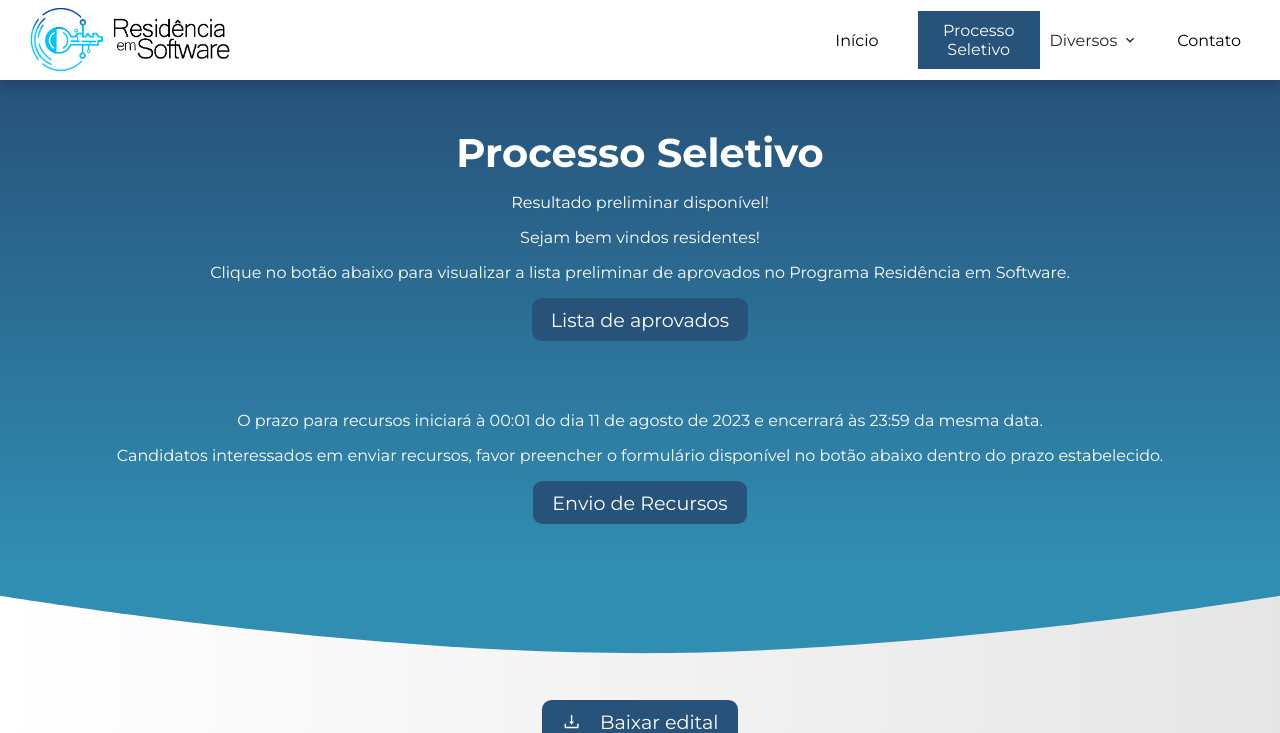
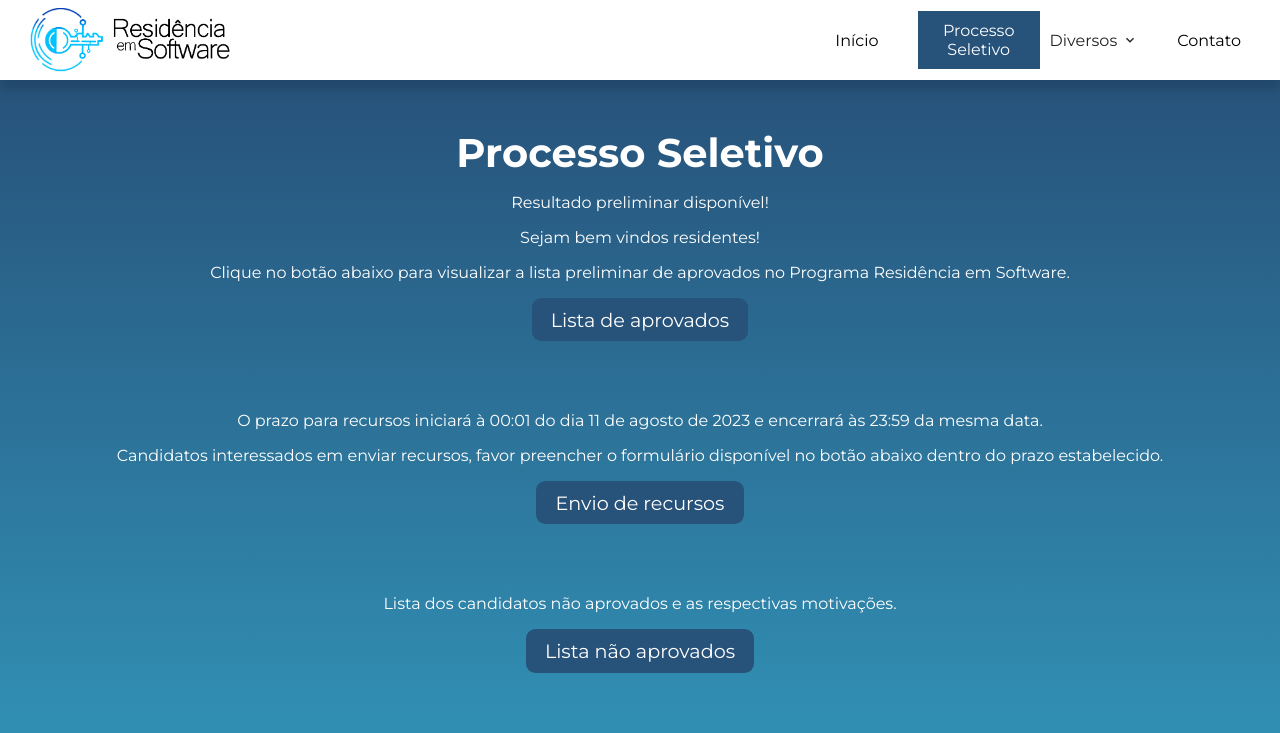
Before and after one commit to igorroc/residencia-next, a Next.js app: page /processo-seletivo in a window 1280 px wide. Shown: the top 733 px of the page. Built offline with nearby package versions, Linux system fonts and the light colour scheme.

Commit message:
feat: lista nao aprovados

```diff
--- a/next.config.js
+++ b/next.config.js
@@ -1,6 +1,6 @@
 /** @type {import('next').NextConfig} */
 
-const BUILD = false
+const BUILD = true
 
 const nextConfigBuild = {
 	output: "export",
--- a/src/app/processo-seletivo/page.tsx
+++ b/src/app/processo-seletivo/page.tsx
@@ -17,13 +17,10 @@ export default function ProcessoSeletivo() {
 						<p>Resultado preliminar disponível!</p>
 						<p>Sejam bem vindos residentes!</p>
 						<p>
-							Clique no botão abaixo para visualizar a lista preliminar de aprovados no Programa
-							Residência em Software.
+							Clique no botão abaixo para visualizar a lista preliminar de aprovados
+							no Programa Residência em Software.
 						</p>
-						<a
-							href="https://docs.google.com/forms/d/1FdkaIa7vz7kkymLnXsmMWYkY2EzUczNG5HVjdHhRlVU"
-							className={styles.heroButton}
-						>
+						<a href="/LISTA_APROVADOS.pdf" className={styles.heroButton}>
 							Lista de aprovados
 						</a>
 						<br />
@@ -40,7 +37,16 @@ export default function ProcessoSeletivo() {
 							href="https://docs.google.com/forms/d/1FdkaIa7vz7kkymLnXsmMWYkY2EzUczNG5HVjdHhRlVU"
 							className={styles.heroButton}
 						>
-							Envio de Recursos
+							Envio de recursos
+						</a>
+						<br />
+						<br />
+						<p>Lista dos candidatos não aprovados e as respectivas motivações.</p>
+						<a
+							href="/LISTA_NAO_APROVADOS_COM_MOTIVOS.pdf"
+							className={styles.heroButton}
+						>
+							Lista não aprovados
 						</a>
 					</div>
 				</div>
```
Also changed, not shown: 2 other files (tests, documents, lock files or other folders).
